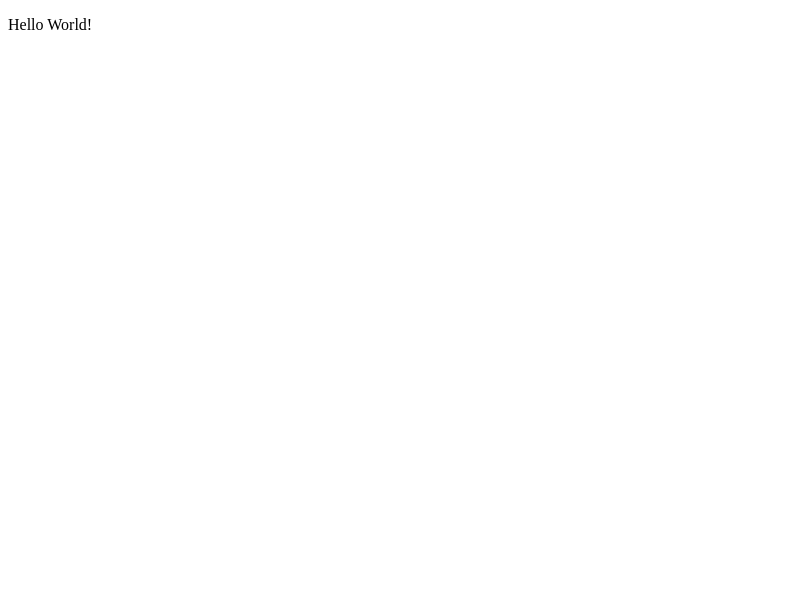
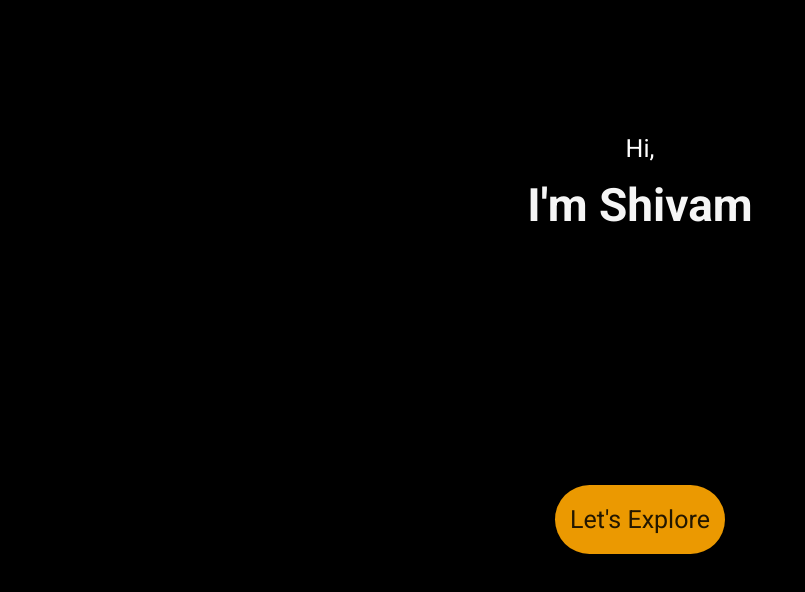
Before and after one commit to shivamsbajpai/personal_website, a plain HTML site: page index.html in a window 1280 px wide. Shown: the whole page, without its empty margins (0-805 px from the left). Drawn offline with Linux system fonts and the light colour scheme.

Commit message:
initial home page

```diff
--- /dev/null
+++ b/css/styles.css
@@ -0,0 +1,39 @@
+body {
+    background-color: black;
+}
+div {
+    text-align: center;
+    padding-top: 10%;
+}
+p {
+    font-family: Roboto;
+    font-size: 25px;
+    color: whitesmoke;
+    margin-top: 0;
+    margin-bottom: 0;
+}
+.hi-txt {
+    color: white;
+    margin-bottom: 15px;
+}
+.name-txt {
+    font-size: 46px;
+    font-weight: bold;
+}
+.explore-btn {
+    border: none;
+    background-color: rgba(235, 153, 1, 1);;
+    font-family: Roboto;
+    border-radius: 3rem;
+    text-align: center;
+    margin-top: 20%;
+    padding: 20px 15px;
+    font-weight: 400;
+    font-size: 25px;
+    color: rgba(0, 0, 0, 0.85);
+    cursor: pointer;
+    transition: background-color 0.25s;
+}
+.explore-btn:hover {
+    background-color: rgba(235, 153, 1, 0.85);
+}
--- a/index.html
+++ b/index.html
@@ -2,11 +2,22 @@
 <html>
 
 <head>
-    <title> Shivam Bajpai</title>
+  <title> Shivam Bajpai</title>
+  <link rel="stylesheet" href="css/styles.css">
+  <link rel="preconnect" href="https://fonts.googleapis.com">
+  <link rel="preconnect" href="https://fonts.gstatic.com" crossorigin>
+  <link
+    href="https://fonts.googleapis.com/css2?family=Montserrat:wght@400;700&family=Roboto:wght@400;500;700&display=swap"
+    rel="stylesheet">
 </head>
 
 <body>
-  <p> Hello World! </p>
+  <div>
+    <p class="hi-txt">Hi,</p>
+    <p class="name-txt">I'm Shivam</p>
+    <button class="explore-btn">Let's Explore</button>
+  </div>
+
 </body>
 
 </html>
```
